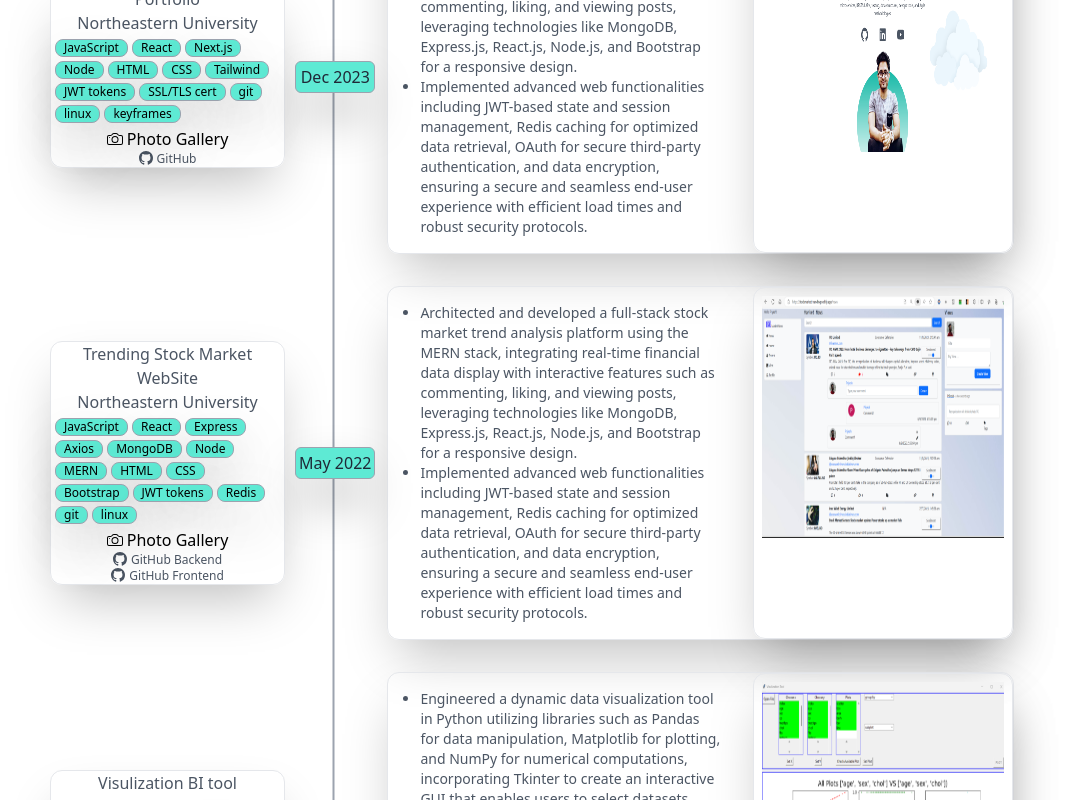
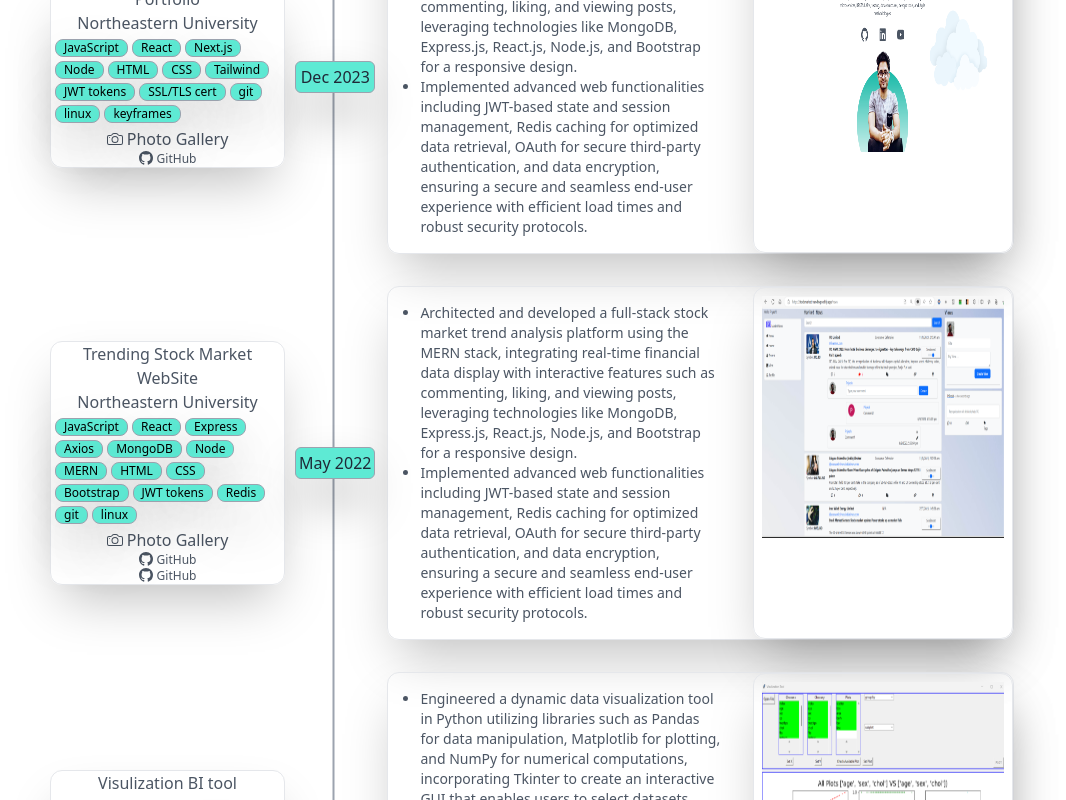
Before and after one commit to amarpriyesh/priyesh-portfolio, a Next.js app: page /projects in a window 1280 px wide. Shown: the part 420-1220 px from the top of the page, without its empty margins (102-1168 px from the left). Built offline with nearby package versions, Linux system fonts and the light colour scheme.

Commit message:
gallery changes

```diff
--- a/components/projectList.js
+++ b/components/projectList.js
@@ -21,8 +21,8 @@ Implemented advanced web functionalities including JWT-based state and session m
       company: "Northeastern University",
       title: "Trending Stock Market WebSite",
       git: [
-        "https://github.com/amarpriyesh/final-project-tuiter-node",
-        "https://github.com/amarpriyesh/final-project-tuiter-react",
+        "https://github.com/amarpriyesh/WebDev-StockMarketNews-BackEnd",
+        "https://github.com/amarpriyesh/WebDev-StockMarketNews-FrontEnd/",
       ],
       technology:
         "JavaScript, React, Express, Axios, MongoDB, Node, MERN, HTML, CSS, Bootstrap, JWT tokens, Redis, git, linux",
--- a/pages/front.js
+++ b/pages/front.js
@@ -169,7 +169,7 @@ Implementing data storage solutions and writing efficient queries.`,
         <div class="flex w-full sm:max-w-screen-md aspect-video rounded-lg shadow-2xl p-1 border">
           <iframe
             class=" w-full h-full rounded-lg "
-            src="https://www.youtube.com/embed/TqYa_kL0zHc"
+            src="https://www.youtube.com/embed/IRYA-keUlvs"
             title="YouTube video"
             frameborder="0"
             allow="accelerometer; autoplay; clipboard-write; encrypted-media; gyroscope; picture-in-picture; fullscreen"
--- a/pages/projects/gallery.js
+++ b/pages/projects/gallery.js
@@ -102,7 +102,7 @@ const gallery = galleryMap[galleryItem];
           </div>
 
           <div
-            className="flex flex-col justify-center items-center"
+            className="flex flex-col justify-center items-center border-gray-600 dark:border-slate-300"
             style={{
               height: "90vh",
               width: "80vw",
--- a/pages/projects/index.js
+++ b/pages/projects/index.js
@@ -157,7 +157,7 @@ const Projects = () => {
                     {event.company}
                   </div>
                   <div> {returnTechnology(event.technology)}</div>
-                  <div className="flex flex-row justify-center items-center hover:scale-125"><BsCamera className="mr-1"/>Photo Gallery</div>
+                  <div className="flex text-gray-600 dark:text-slate-300 flex-row justify-center items-center hover:scale-125"><BsCamera className="mr-1"/>Photo Gallery</div>
 
                   </Link>
                   <ul className="text-gray-600 dark:text-slate-300 justify-center items-center flex-col flex">{event.git.map((val, index) => <li key={index} className="flex flex-row text-xs hover:scale-110"><BsGithub className="text-sm"/><Link href={val} className="flex-wrap ml-1">{getGitText(val)}</Link></li>)}</ul>
```
